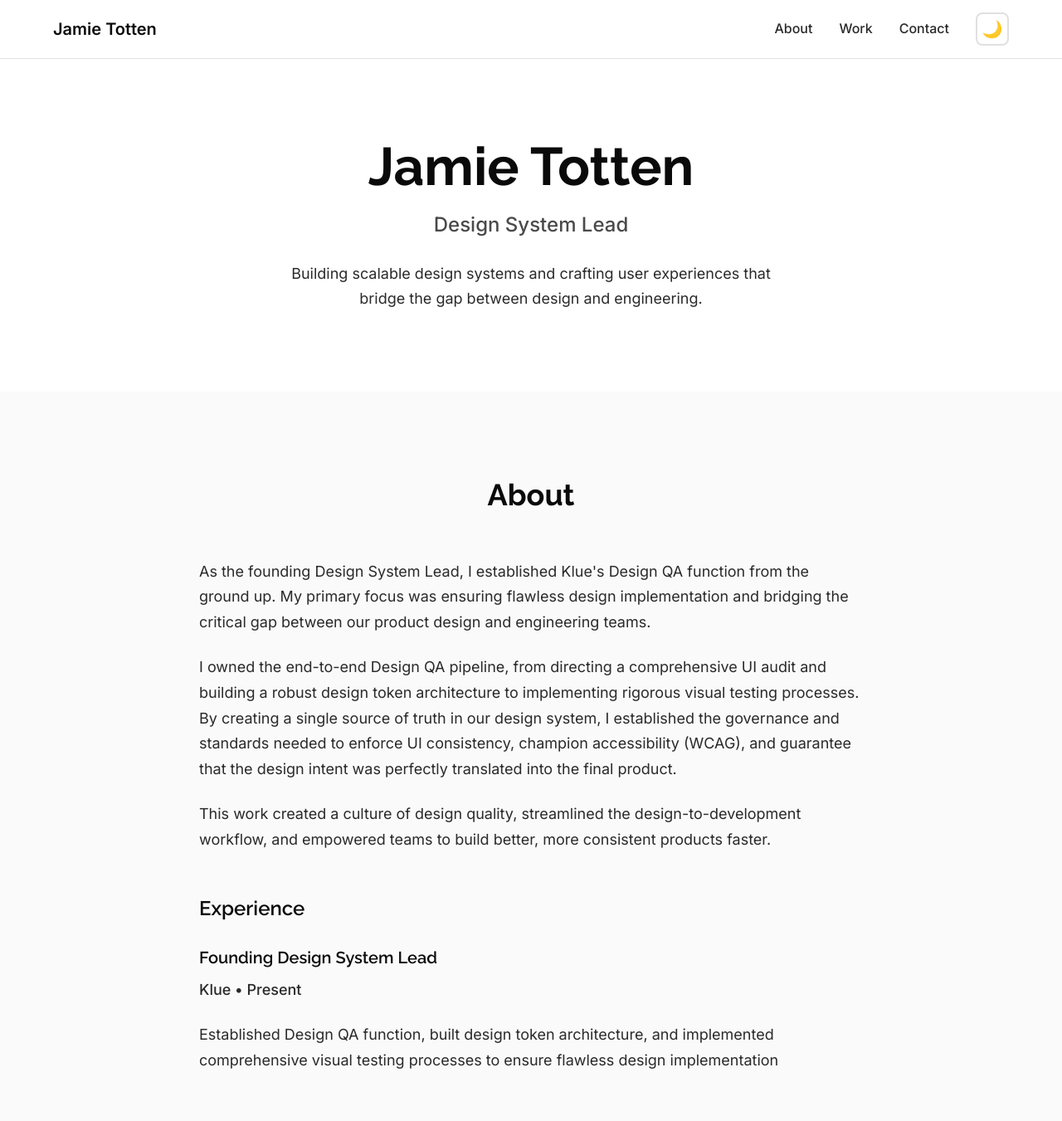
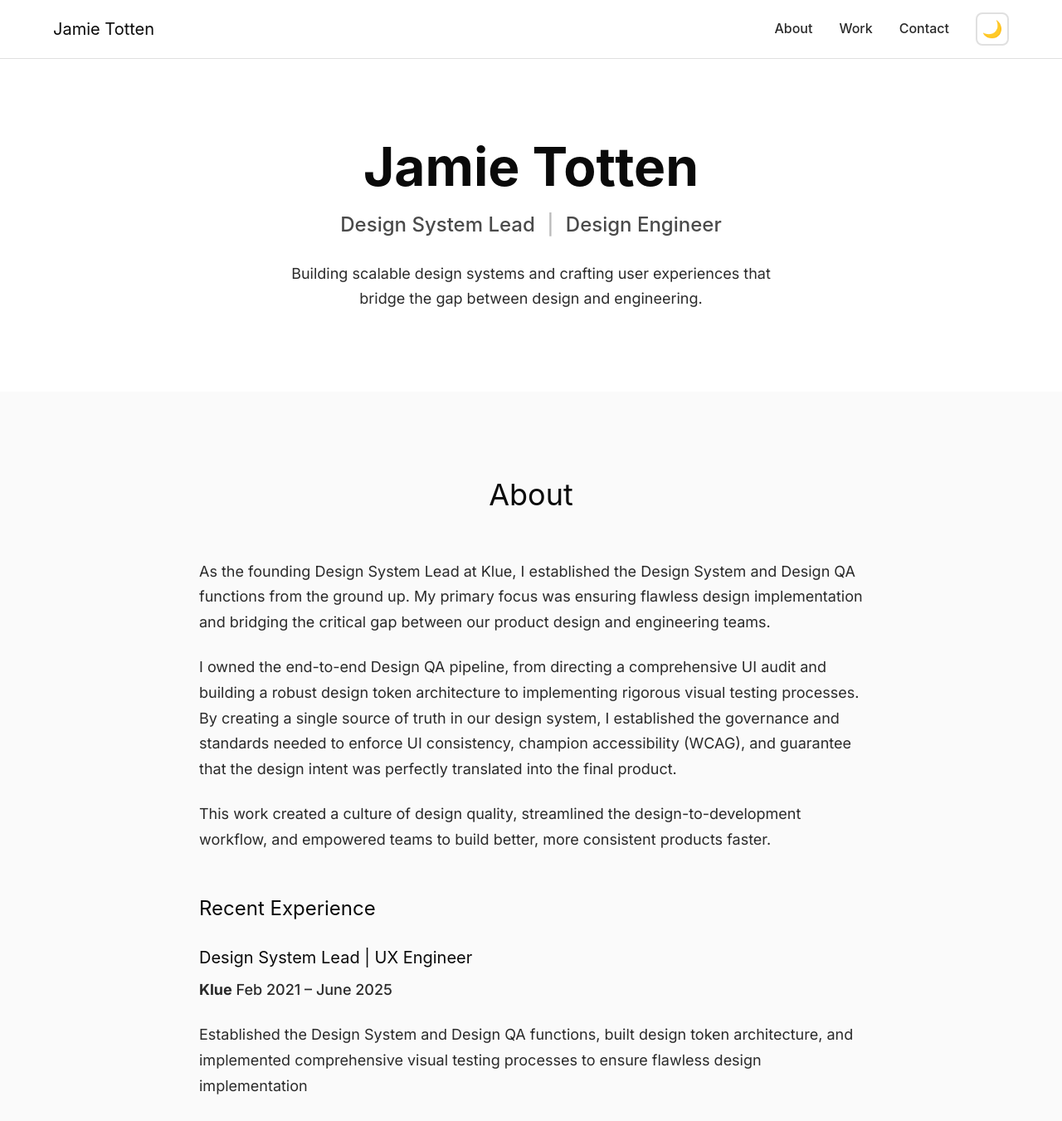
Before and after one commit to jamietotten/jamietotten, a plain HTML site: page index.html in a window 1280 px wide. Shown: the top 1351 px of the page at 83% size. Drawn offline with Linux system fonts and the light colour scheme; a web font is replaced by a local one.

Commit message:
updated index and styles to use Cal Sans

```diff
--- a/index.html
+++ b/index.html
@@ -7,7 +7,7 @@
   <link rel="stylesheet" href="style.css">
   <link rel="preconnect" href="https://fonts.googleapis.com">
   <link rel="preconnect" href="https://fonts.gstatic.com" crossorigin>
-  <link href="https://fonts.googleapis.com/css2?family=Inter:wght@400;500;600;700&family=Raleway:wght@400;500;600;700&display=swap" rel="stylesheet">
+  <link href="https://fonts.googleapis.com/css2?family=Inter:wght@400;500;600;700&family=Cal+Sans&display=swap" rel="stylesheet">
 </head>
 <body>
   <nav class="nav">
@@ -26,7 +26,7 @@
     <section class="hero">
       <div class="container">
         <h1 class="hero-title">Jamie Totten</h1>
-        <p class="hero-subtitle">Design System Lead</p>
+        <h2 class="hero-subtitle">Design System Lead <span>|</span> Design Engineer</h2>
         <p class="hero-description">Building scalable design systems and crafting user experiences that bridge the gap between design and engineering.</p>
       </div>
     </section>
@@ -36,17 +36,17 @@
         <h2 class="section-title">About</h2>
         <div class="about-content">
           <div class="about-text">
-            <p>As the founding Design System Lead, I established Klue's Design QA function from the ground up. My primary focus was ensuring flawless design implementation and bridging the critical gap between our product design and engineering teams.</p>
+            <p>As the founding Design System Lead at Klue, I established the Design System and Design QA functions from the ground up. My primary focus was ensuring flawless design implementation and bridging the critical gap between our product design and engineering teams.</p>
 
             <p>I owned the end-to-end Design QA pipeline, from directing a comprehensive UI audit and building a robust design token architecture to implementing rigorous visual testing processes. By creating a single source of truth in our design system, I established the governance and standards needed to enforce UI consistency, champion accessibility (WCAG), and guarantee that the design intent was perfectly translated into the final product.</p>
 
             <p>This work created a culture of design quality, streamlined the design-to-development workflow, and empowered teams to build better, more consistent products faster.</p>
 
-            <h3>Experience</h3>
+            <h3>Recent Experience</h3>
             <div class="experience-item">
-              <h4>Founding Design System Lead</h4>
-              <p class="company">Klue • Present</p>
-              <p>Established Design QA function, built design token architecture, and implemented comprehensive visual testing processes to ensure flawless design implementation</p>
+              <h4>Design System Lead | UX Engineer</h4>
+              <p class="company"><strong>Klue</strong> Feb 2021 &ndash; June 2025</p>
+              <p>Established the Design System and Design QA functions, built design token architecture, and implemented comprehensive visual testing processes to ensure flawless design implementation</p>
             </div>
           </div>
         </div>
@@ -57,12 +57,15 @@
       <div class="container">
         <h2 class="section-title">Featured Work</h2>
         <div class="work-item">
-          <div class="video-container">
+          <div class="media-container">
             <iframe src="https://www.youtube.com/embed/w41hgML280U" frameborder="0" allowfullscreen></iframe>
           </div>
           <div class="work-content">
             <h3>Klue Design System</h3>
             <p>A comprehensive design system update that improved consistency and developer experience across our product suite. This project showcased the evolution of our design language and component library.</p>
+          </div>
+          <div class="media-container">
+            <iframe style="border: 1px solid rgba(0, 0, 0, 0.1);" width="800" height="450" src="https://embed.figma.com/design/iIKt8oWZEgDaIX8uvMVSrZ/%F0%9F%8D%AF-Nectar-Design-System-Library?node-id=5931-52462&embed-host=share" allowfullscreen></iframe>
           </div>
         </div>
       </div>
--- a/style.css
+++ b/style.css
@@ -59,7 +59,8 @@
 
 :root {
   --font-family: 'Inter', -apple-system, BlinkMacSystemFont, 'Segoe UI', Roboto, sans-serif;
-  --font-family-heading: 'Raleway', -apple-system, BlinkMacSystemFont, 'Segoe UI', Roboto, sans-serif;
+  --font-family-heading: 'Cal Sans', -apple-system, BlinkMacSystemFont, 'Segoe UI', Roboto, sans-serif;
+  --font-family-nav: 'Cal Sans', -apple-system, BlinkMacSystemFont, 'Segoe UI', Roboto, sans-serif;
   --font-weight-regular: 400;
   --font-weight-medium: 500;
   --font-weight-semibold: 600;
@@ -105,6 +106,8 @@ body {
 
 /* Navigation */
 .nav {
+  font-family: var(--font-family-nav);
+  font-weight: var(--font-weight-regular);
   position: fixed;
   top: 0;
   width: 100%;
@@ -127,7 +130,7 @@ body {
 
 .nav-logo {
   font-size: 1.25rem;
-  font-weight: var(--font-weight-semibold);
+  font-weight: var(--font-weight-regular);
   color: var(--color-text-primary);
   text-decoration: none;
   transition: color 0.3s ease;
@@ -189,10 +192,15 @@ body {
 }
 
 .hero-subtitle {
+  font-family: var(--font-family-heading);
   font-size: clamp(1.25rem, 3vw, 1.5rem);
   color: var(--color-text-tertiary);
   margin-bottom: var(--spacing-lg);
   font-weight: var(--font-weight-medium);
+  span {
+    color: var(--color-neutral-300);
+    padding: 0 .5rem;
+  }
 }
 
 .hero-description {
@@ -211,7 +219,7 @@ section {
 .section-title {
   font-family: var(--font-family-heading);
   font-size: clamp(1.75rem, 4vw, 2.25rem);
-  font-weight: var(--font-weight-bold);
+  font-weight: var(--font-weight-regular);
   color: var(--color-text-primary);
   margin-bottom: var(--spacing-2xl);
   text-align: center;
@@ -237,7 +245,7 @@ section {
 .about-text h3 {
   font-family: var(--font-family-heading);
   font-size: 1.5rem;
-  font-weight: var(--font-weight-semibold);
+  font-weight: var(--font-weight-regular);
   color: var(--color-text-primary);
   margin: var(--spacing-2xl) 0 var(--spacing-lg);
 }
@@ -256,7 +264,7 @@ section {
 .experience-item h4 {
   font-family: var(--font-family-heading);
   font-size: 1.25rem;
-  font-weight: var(--font-weight-semibold);
+  font-weight: var(--font-weight-regular);
   color: var(--color-text-primary);
   margin-bottom: var(--spacing-xs);
 }
@@ -279,7 +287,7 @@ section {
   margin: 0 auto;
 }
 
-.video-container {
+.media-container {
   position: relative;
   padding-bottom: 56.25%;
   height: 0;
@@ -289,7 +297,7 @@ section {
   box-shadow: 0 4px 20px rgba(0, 0, 0, 0.1);
 }
 
-.video-container iframe {
+.media-container iframe {
   position: absolute;
   top: 0;
   left: 0;
@@ -300,13 +308,14 @@ section {
 .work-content h3 {
   font-family: var(--font-family-heading);
   font-size: 1.5rem;
-  font-weight: var(--font-weight-semibold);
+  font-weight: var(--font-weight-regular);
   color: var(--color-text-primary);
   margin-bottom: var(--spacing-md);
 }
 
 .work-content p {
   font-size: 1.125rem;
+  margin-bottom: var(--spacing-lg);
   color: var(--color-text-secondary);
   line-height: 1.7;
 }
```
